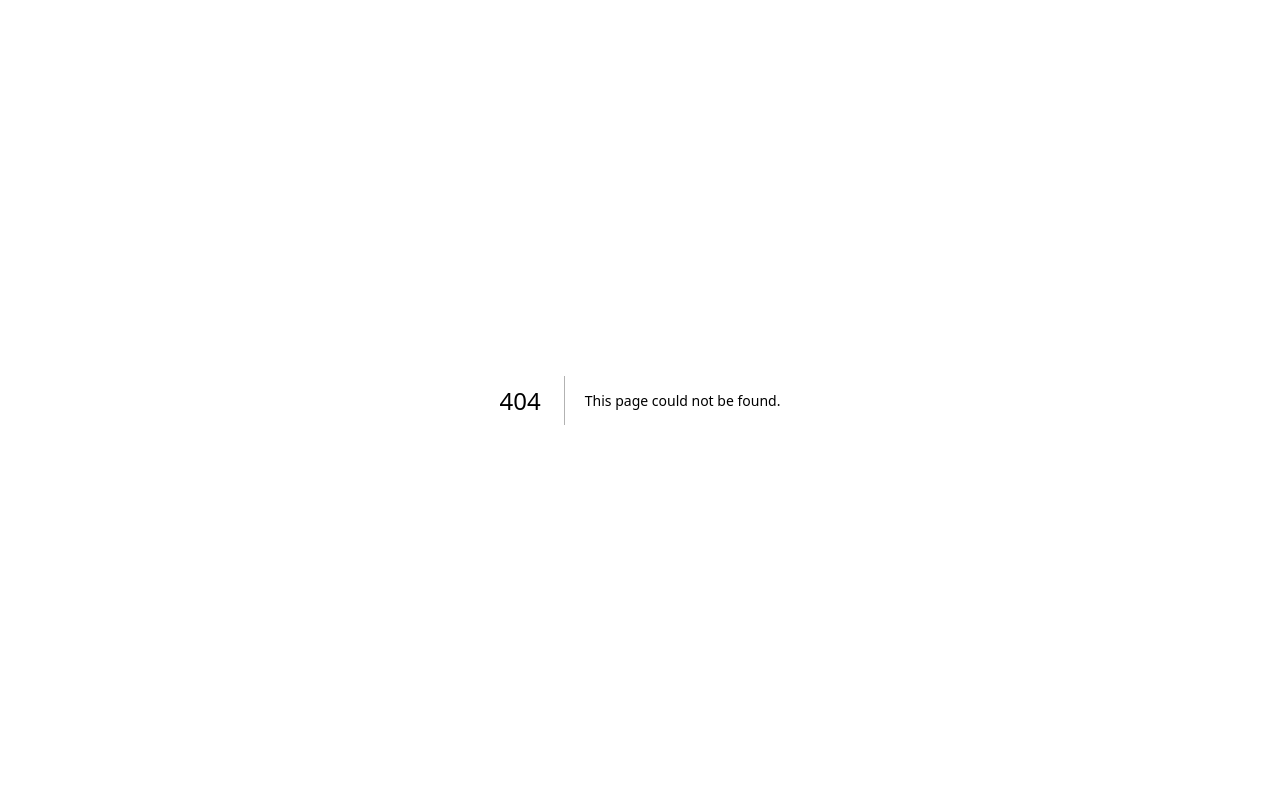
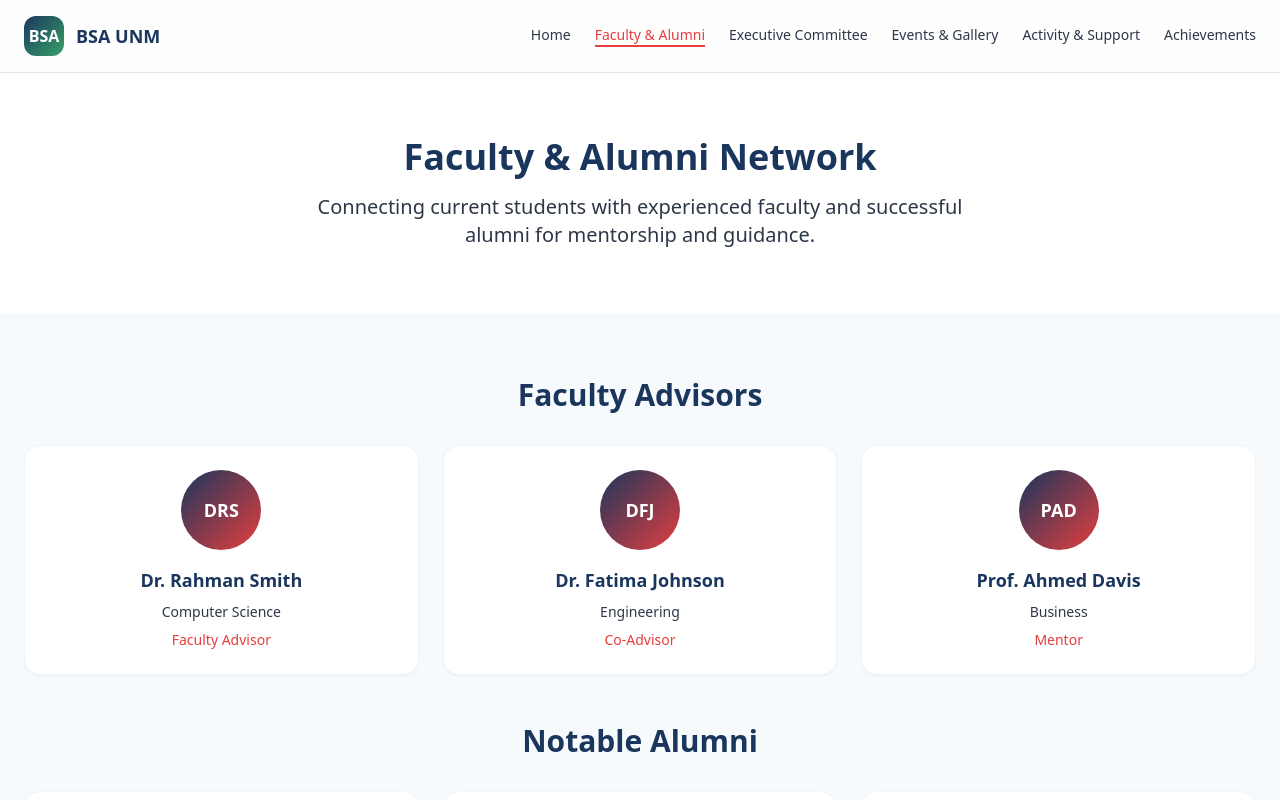
Before and after one commit to SalmanShaikat/bsaunmtesting, a Next.js app: page /faculty-alumni in a window 1280 px wide. Before the commit this address had no page. Shown: the top 800 px of the page. Built offline with nearby package versions, Linux system fonts and the light colour scheme.

Commit message:
Create page.tsx

```diff
--- /dev/null
+++ b/app/faculty-alumni/page.tsx
@@ -0,0 +1,114 @@
+import Link from 'next/link'
+
+export default function FacultyAlumni() {
+  const categories = [
+    {
+      title: "Faculty Advisors",
+      people: [
+        { name: "Dr. Rahman Smith", department: "Computer Science", role: "Faculty Advisor" },
+        { name: "Dr. Fatima Johnson", department: "Engineering", role: "Co-Advisor" },
+        { name: "Prof. Ahmed Davis", department: "Business", role: "Mentor" }
+      ]
+    },
+    {
+      title: "Notable Alumni",
+      people: [
+        { name: "Maria Khan", graduation: "2020", position: "Software Engineer, Google" },
+        { name: "David Islam", graduation: "2019", position: "Data Scientist, Microsoft" },
+        { name: "Sarah Chowdhury", graduation: "2021", position: "Product Manager, Apple" }
+      ]
+    },
+    {
+      title: "Current Students",
+      people: [
+        { name: "Alexa Rahman", major: "Computer Science", year: "Senior" },
+        { name: "Michael Hossain", major: "Mechanical Engineering", year: "Junior" },
+        { name: "Jessica Ali", major: "Business Administration", year: "Sophomore" }
+      ]
+    }
+  ]
+
+  return (
+    <div className="min-h-screen bg-light">
+      <NavBar current="Faculty & Alumni" />
+
+      <header className="bg-white py-16">
+        <div className="container mx-auto px-6 text-center">
+          <h1 className="text-4xl font-bold text-primary mb-4">Faculty & Alumni Network</h1>
+          <p className="text-xl text-secondary max-w-2xl mx-auto">
+            Connecting current students with experienced faculty and successful alumni for mentorship and guidance.
+          </p>
+        </div>
+      </header>
+
+      <main className="container mx-auto px-6 py-16">
+        <div className="grid gap-12">
+          {categories.map((category, index) => (
+            <div key={index}>
+              <h2 className="text-3xl font-bold text-primary mb-8 text-center">{category.title}</h2>
+              <div className="grid md:grid-cols-3 gap-6">
+                {category.people.map((person, personIndex) => (
+                  <div key={personIndex} className="bg-white rounded-2xl p-6 shadow-sm hover:shadow-md transition-all duration-300 border border-gray-100 text-center">
+                    <div className="w-20 h-20 bg-gradient-to-br from-primary to-accent rounded-full flex items-center justify-center mx-auto mb-4">
+                      <span className="text-white font-bold text-lg">
+                        {person.name.split(' ').map(n => n[0]).join('')}
+                      </span>
+                    </div>
+                    <h3 className="font-bold text-lg text-primary mb-2">{person.name}</h3>
+                    <p className="text-secondary text-sm mb-2">{person.department || person.major}</p>
+                    <p className="text-accent text-sm font-medium">{person.role || person.position || person.year}</p>
+                    {person.graduation && (
+                      <p className="text-gray-500 text-xs mt-2">Class of {person.graduation}</p>
+                    )}
+                  </div>
+                ))}
+              </div>
+            </div>
+          ))}
+        </div>
+      </main>
+    </div>
+  )
+}
+
+function NavBar({ current }: { current: string }) {
+  const navItems = [
+    { name: 'Home', href: '/' },
+    { name: 'Faculty & Alumni', href: '/faculty-alumni' },
+    { name: 'Executive Committee', href: '/executive-committee' },
+    { name: 'Events & Gallery', href: '/events-gallery' },
+    { name: 'Activity & Support', href: '/activity-support' },
+    { name: 'Achievements', href: '/achievements' },
+  ]
+
+  return (
+    <nav className="bg-white/80 backdrop-blur-md border-b border-gray-200 sticky top-0 z-50">
+      <div className="container mx-auto px-6 py-4">
+        <div className="flex justify-between items-center">
+          <Link href="/" className="flex items-center space-x-3 group">
+            <div className="w-10 h-10 bg-gradient-to-br from-primary to-success rounded-xl flex items-center justify-center">
+              <span className="text-white font-bold">BSA</span>
+            </div>
+            <span className="text-lg font-bold text-primary">BSA UNM</span>
+          </Link>
+
+          <div className="flex space-x-6">
+            {navItems.map((item) => (
+              <Link
+                key={item.name}
+                href={item.href}
+                className={`text-sm font-medium transition-colors duration-200 ${
+                  current === item.name
+                    ? 'text-accent border-b-2 border-accent'
+                    : 'text-secondary hover:text-accent'
+                }`}
+              >
+                {item.name}
+              </Link>
+            ))}
+          </div>
+        </div>
+      </div>
+    </nav>
+  )
+}
```
